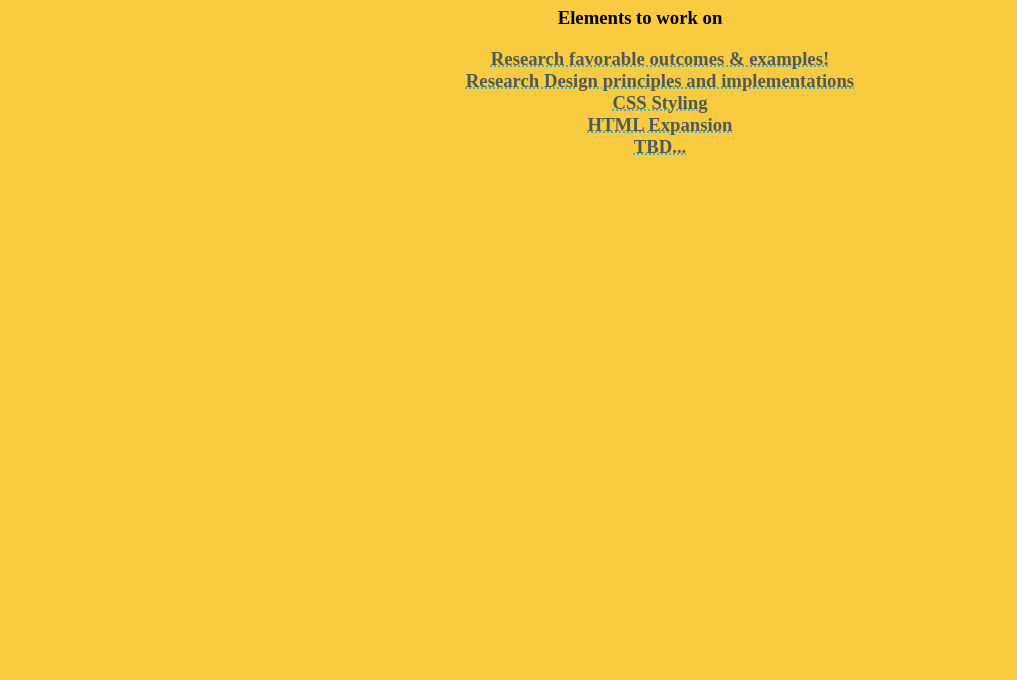
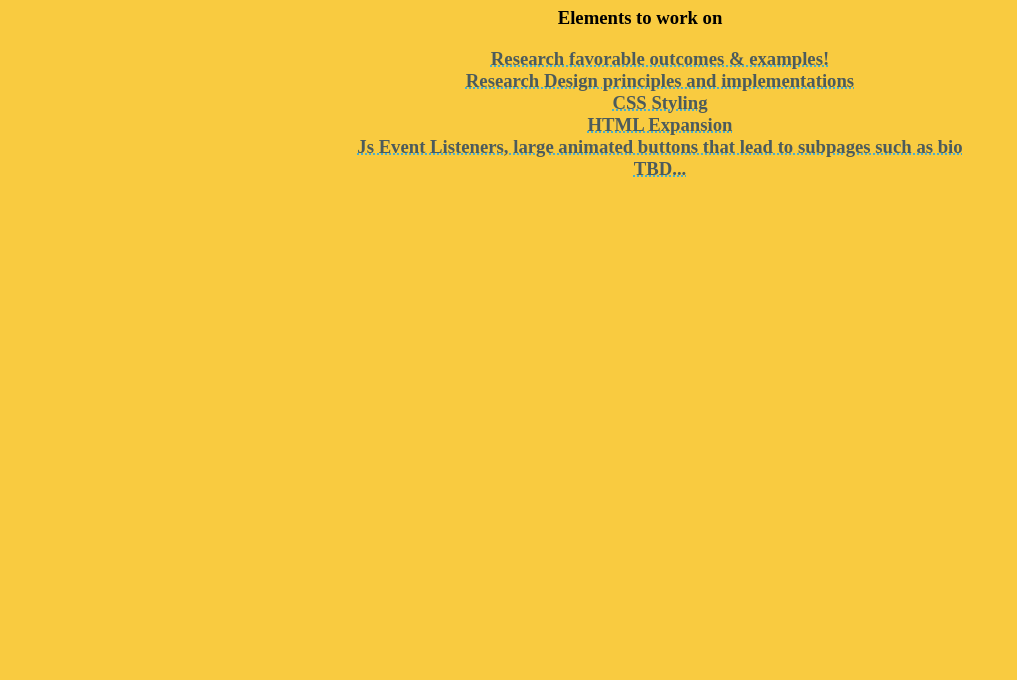
Before and after one commit to bryn-morris/my-personal-website, a plain HTML site: page index.html in a window 1280 px wide. Shown: the part 120-800 px from the top of the page, without its empty margins (0-1017 px from the left). Drawn offline with Linux system fonts and the light colour scheme.

Commit message:
Added Event Listeners & ideas for implementation to TBD List

```diff
--- a/index.html
+++ b/index.html
@@ -14,6 +14,7 @@
                     <li>Research Design principles and implementations</li>
                     <li>CSS Styling</li>
                     <li>HTML Expansion</li>
+                    <li>Js Event Listeners, large animated buttons that lead to subpages such as bio</li>
                     <li>TBD...</li>
                 </ul>
         </div>
```
